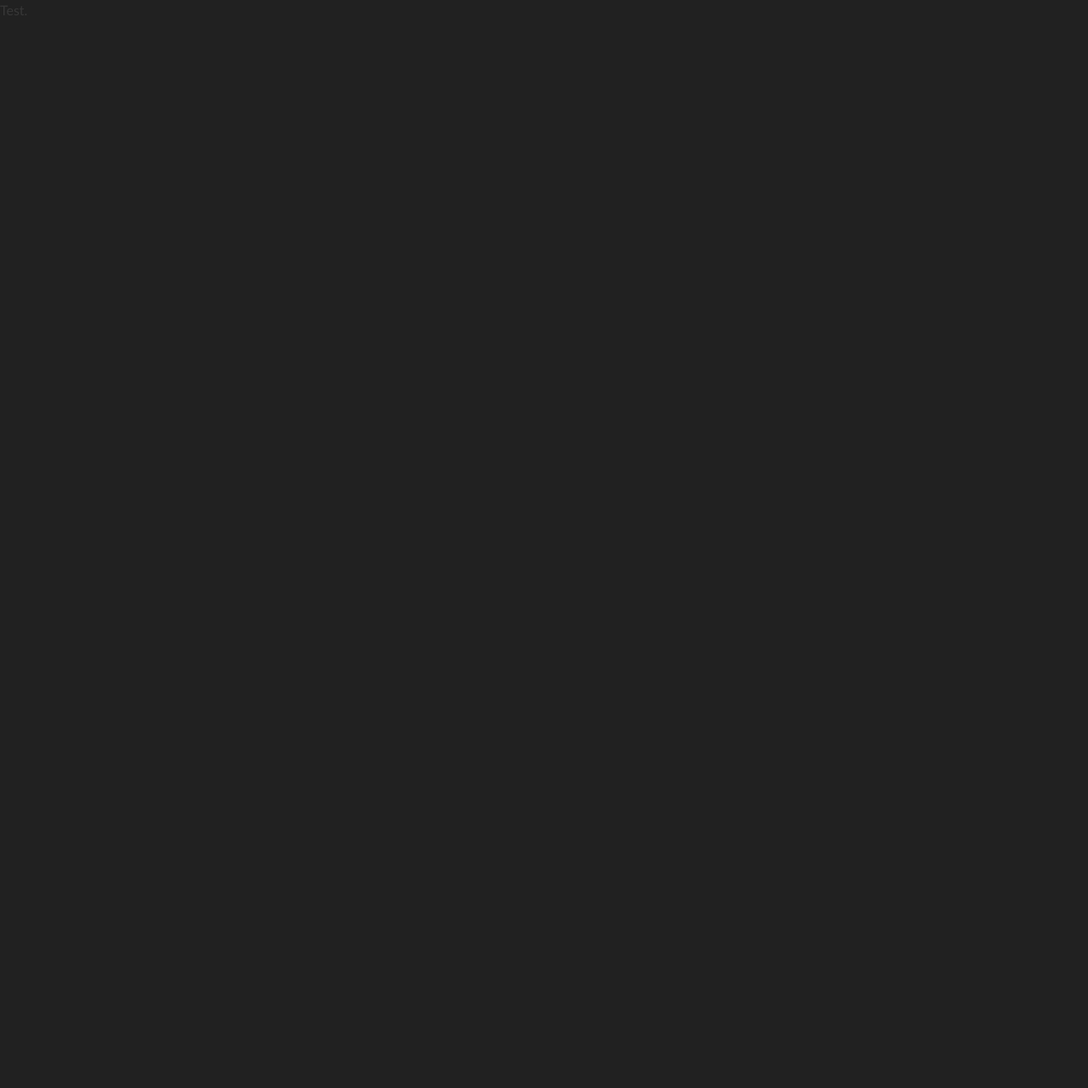
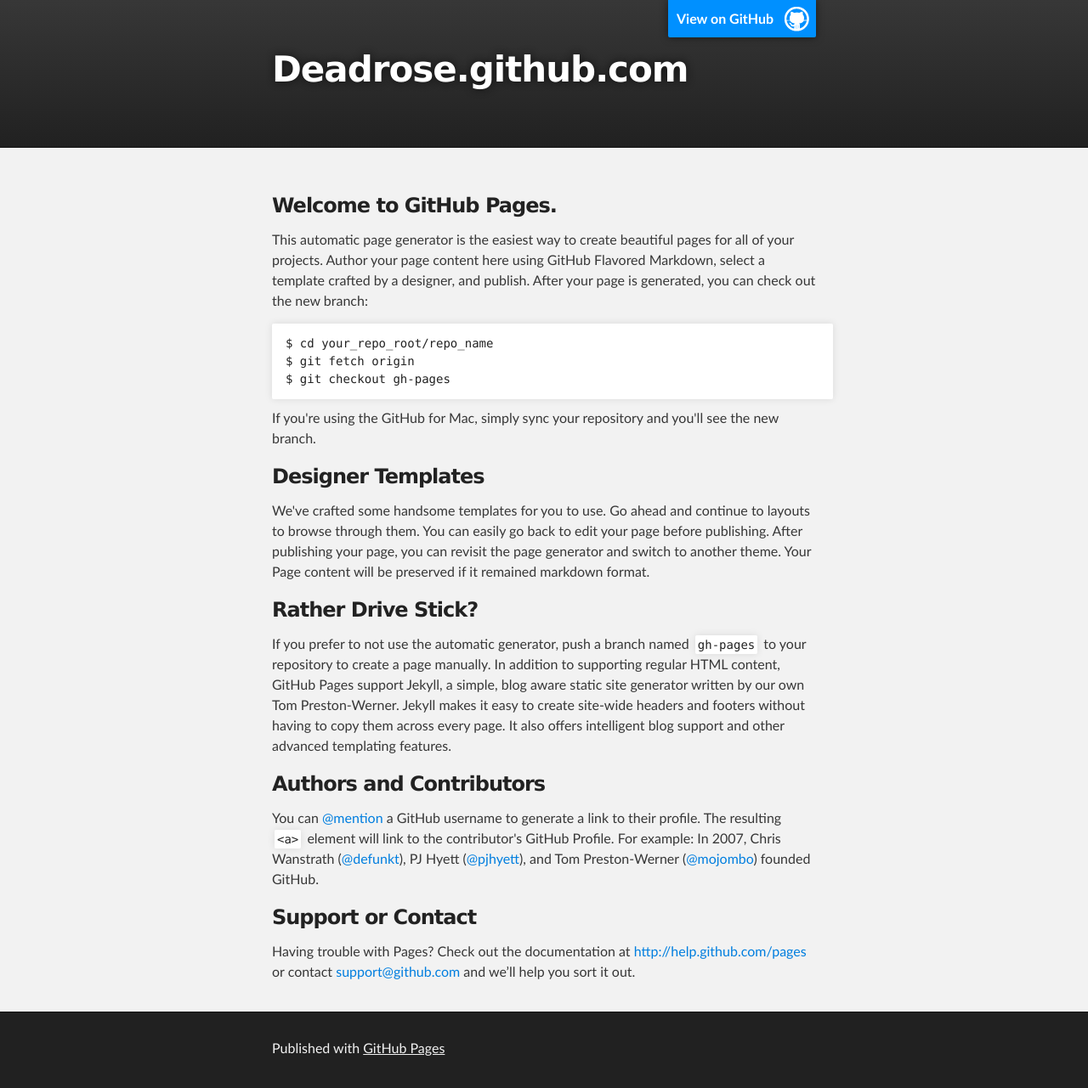
Before and after one commit to deadrose/deadrose.github.com, a plain HTML site: page index.html in a window 1280 px wide. Shown: the whole page at 85% size. Before the commit the page ends 800 px from the top, so only its background shows below. Drawn offline with Linux system fonts and the light colour scheme.

Commit message:
Replace master branch with page content via GitHub

```diff
--- a/index.html
+++ b/index.html
@@ -1,5 +1,6 @@
 <!DOCTYPE html>
 <html>
+
   <head>
     <meta charset='utf-8' />
     <meta http-equiv="X-UA-Compatible" content="chrome=1" />
@@ -9,9 +10,65 @@
 
     <title>Deadrose.github.com</title>
   </head>
+
   <body>
 
-    Test.
+    <!-- HEADER -->
+    <div id="header_wrap" class="outer">
+        <header class="inner">
+          <a id="forkme_banner" href="https://github.com/deadrose">View on GitHub</a>
+
+          <h1 id="project_title">Deadrose.github.com</h1>
+          <h2 id="project_tagline"></h2>
+
+        </header>
+    </div>
+
+    <!-- MAIN CONTENT -->
+    <div id="main_content_wrap" class="outer">
+      <section id="main_content" class="inner">
+        <h3>
+<a name="welcome-to-github-pages" class="anchor" href="#welcome-to-github-pages"><span class="octicon octicon-link"></span></a>Welcome to GitHub Pages.</h3>
+
+<p>This automatic page generator is the easiest way to create beautiful pages for all of your projects. Author your page content here using GitHub Flavored Markdown, select a template crafted by a designer, and publish. After your page is generated, you can check out the new branch:</p>
+
+<pre><code>$ cd your_repo_root/repo_name
+$ git fetch origin
+$ git checkout gh-pages
+</code></pre>
+
+<p>If you're using the GitHub for Mac, simply sync your repository and you'll see the new branch.</p>
+
+<h3>
+<a name="designer-templates" class="anchor" href="#designer-templates"><span class="octicon octicon-link"></span></a>Designer Templates</h3>
+
+<p>We've crafted some handsome templates for you to use. Go ahead and continue to layouts to browse through them. You can easily go back to edit your page before publishing. After publishing your page, you can revisit the page generator and switch to another theme. Your Page content will be preserved if it remained markdown format.</p>
+
+<h3>
+<a name="rather-drive-stick" class="anchor" href="#rather-drive-stick"><span class="octicon octicon-link"></span></a>Rather Drive Stick?</h3>
+
+<p>If you prefer to not use the automatic generator, push a branch named <code>gh-pages</code> to your repository to create a page manually. In addition to supporting regular HTML content, GitHub Pages support Jekyll, a simple, blog aware static site generator written by our own Tom Preston-Werner. Jekyll makes it easy to create site-wide headers and footers without having to copy them across every page. It also offers intelligent blog support and other advanced templating features.</p>
+
+<h3>
+<a name="authors-and-contributors" class="anchor" href="#authors-and-contributors"><span class="octicon octicon-link"></span></a>Authors and Contributors</h3>
+
+<p>You can <a href="https://github.com/blog/821" class="user-mention">@mention</a> a GitHub username to generate a link to their profile. The resulting <code>&lt;a&gt;</code> element will link to the contributor's GitHub Profile. For example: In 2007, Chris Wanstrath (<a href="https://github.com/defunkt" class="user-mention">@defunkt</a>), PJ Hyett (<a href="https://github.com/pjhyett" class="user-mention">@pjhyett</a>), and Tom Preston-Werner (<a href="https://github.com/mojombo" class="user-mention">@mojombo</a>) founded GitHub.</p>
+
+<h3>
+<a name="support-or-contact" class="anchor" href="#support-or-contact"><span class="octicon octicon-link"></span></a>Support or Contact</h3>
+
+<p>Having trouble with Pages? Check out the documentation at <a href="http://help.github.com/pages">http://help.github.com/pages</a> or contact <a href="mailto:support@github.com">support@github.com</a> and we’ll help you sort it out.</p>
+      </section>
+    </div>
+
+    <!-- FOOTER  -->
+    <div id="footer_wrap" class="outer">
+      <footer class="inner">
+        <p>Published with <a href="http://pages.github.com">GitHub Pages</a></p>
+      </footer>
+    </div>
+
+
 
   </body>
 </html>
```
